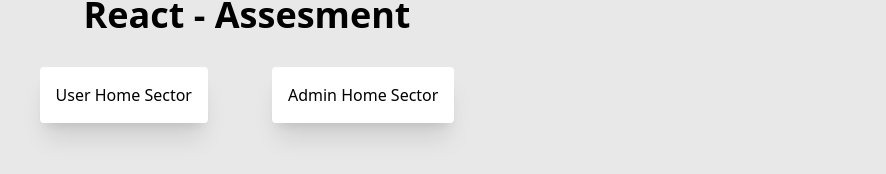
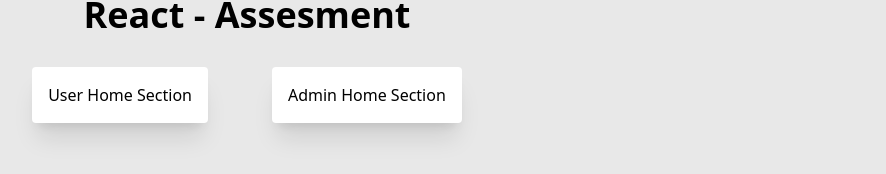
Before and after one commit to orayachan/17-oraya-react, a React (Vite) app: page /home in a window 1280 px wide. Shown: the part 174-348 px from the top of the page, without its empty margins (393-1279 px from the left). Built offline with nearby package versions, Linux system fonts and the light colour scheme.

Commit message:
feat: save progress

```diff
--- a/src/pages/Home.jsx
+++ b/src/pages/Home.jsx
@@ -8,10 +8,10 @@ const Home = () => {
       <p className="text-4xl font-bold">React - Assesment</p>
       <section className="py-8">
         <button className="bg-white mx-8 p-4 rounded shadow-xl">
-            <Link to="/user">User Home Sector</Link>
+            <Link to="/user">User Home Section</Link>
         </button>
         <button className="bg-white mx-8 p-4 rounded shadow-xl">
-            <Link to="/admin">Admin Home Sector</Link>
+            <Link to="/admin">Admin Home Section</Link>
         </button>
       </section>
       <Outlet />
```
Also changed, not shown: src/App.jsx (line endings or trailing spaces).
